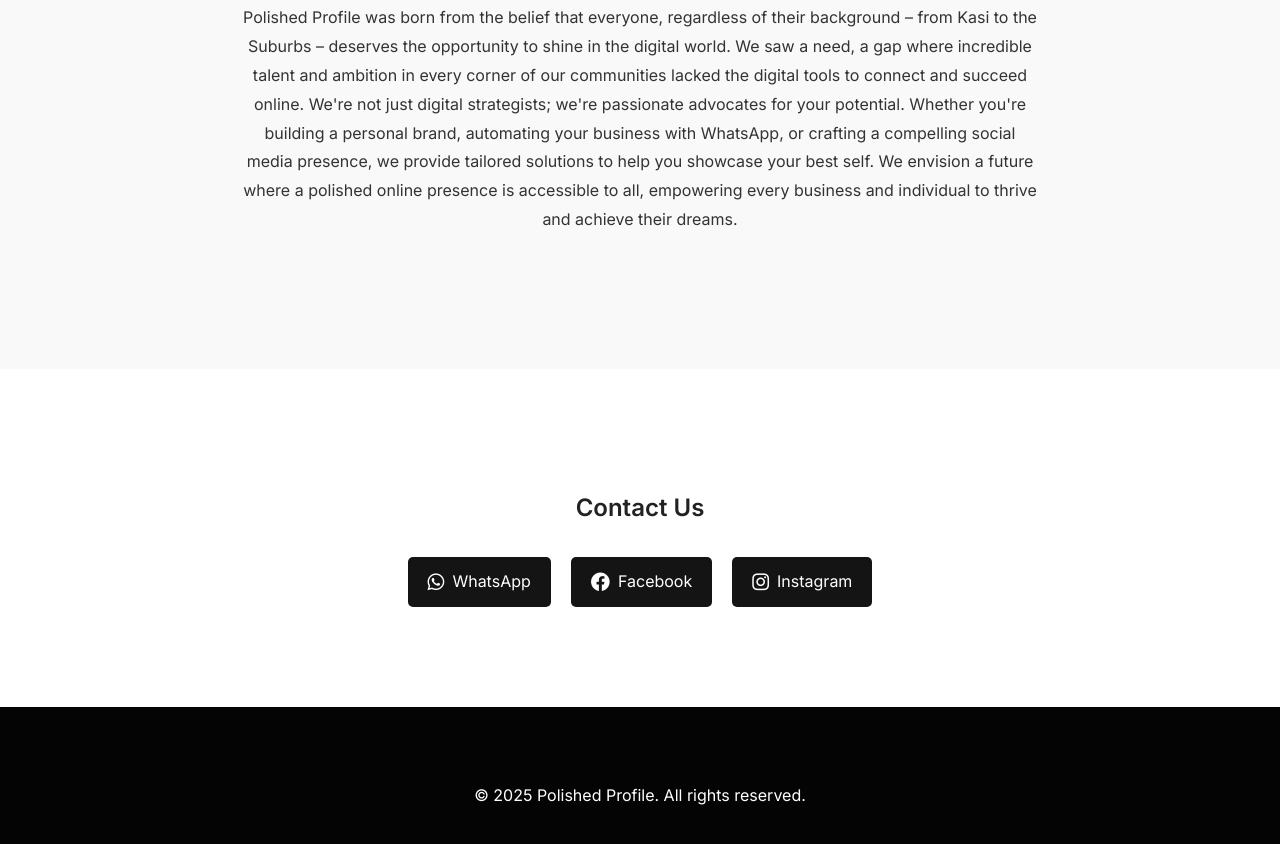
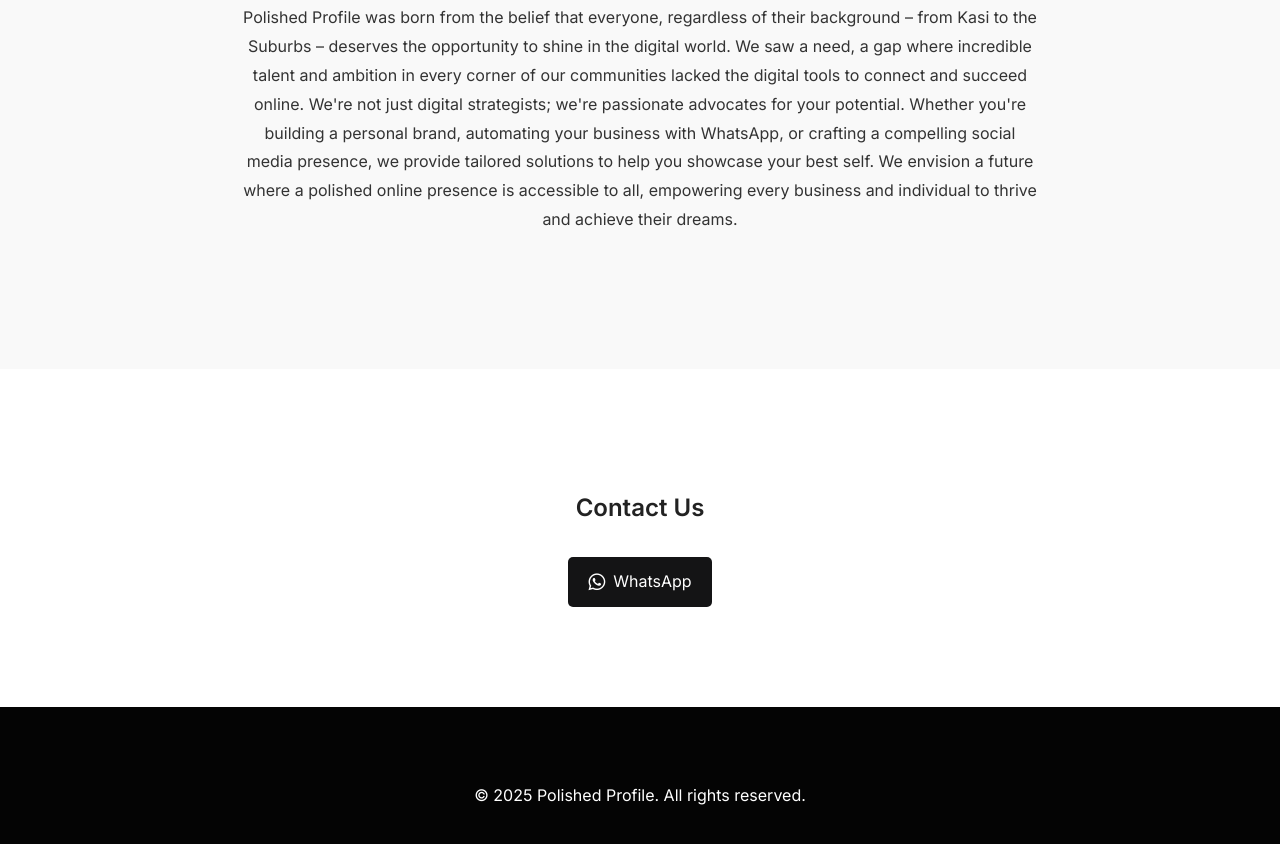
Before and after one commit to Polished-Profile/Polished, a plain HTML site: page index.html in a window 1280 px wide. Shown: the part 1750-2594 px from the top of the page. Drawn offline with Linux system fonts and the light colour scheme.

Commit message:
Update index.html

```diff
--- a/index.html
+++ b/index.html
@@ -92,12 +92,6 @@
                 <a href="https://wa.me/+27650756957" class="contact-button" target="_blank">
                  <i class="fab fa-whatsapp"></i> WhatsApp
                 </a>
-                 <a href="https://www.facebook.com/share/1B5q13T6NS/" class="contact-button" target="_blank">
-                  <i class="fab fa-facebook"></i> Facebook
-                 </a>
-                 <a href="https://instagram.com/polished_profile_pro?igshid=OGQ5ZDc2ODk2ZA==" class="contact-button" target="_blank">
-                 <i class="fab fa-instagram"></i> Instagram
-                 </a>
             </div>
         </div>
     </section>
```
